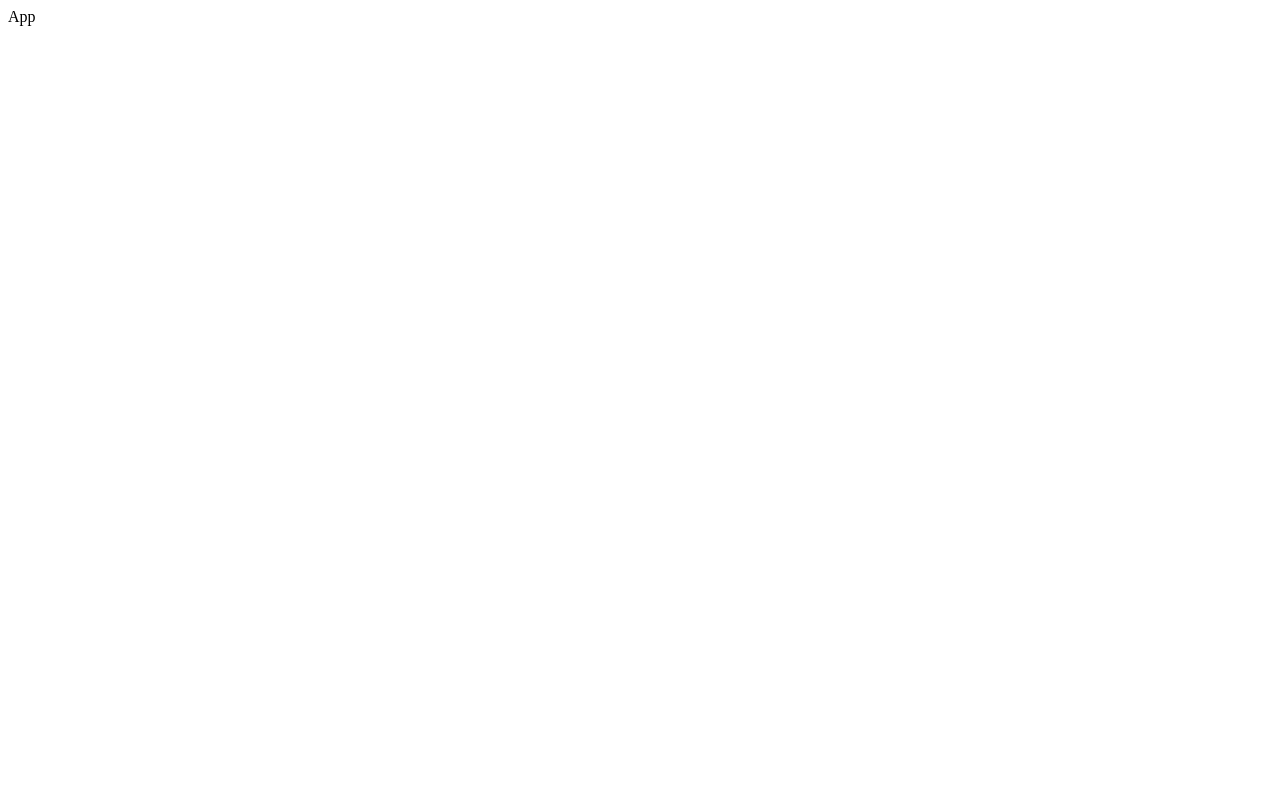
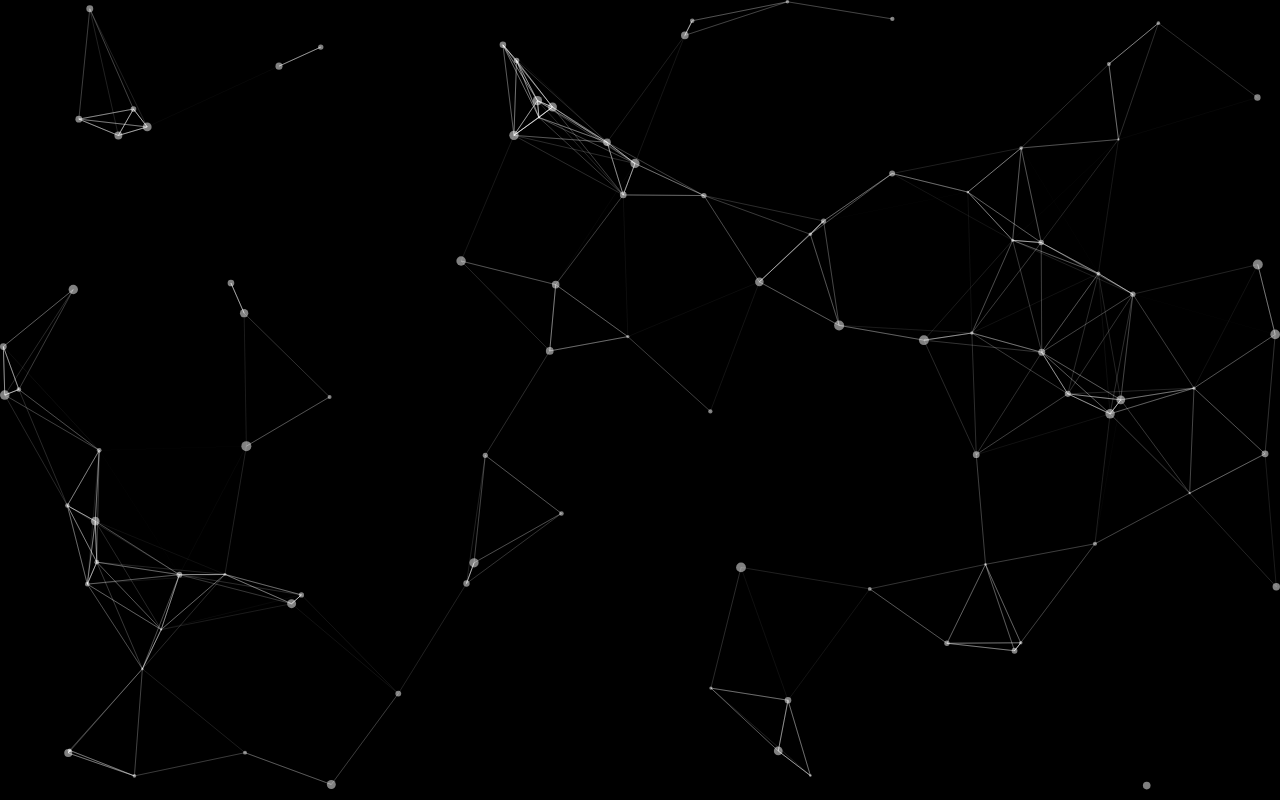
Before and after one commit to Vsaveload/NeuroNode, a React (Create React App) app in the folder client/: page / in a window 1280 px wide. Built offline with nearby package versions, Linux system fonts and the light colour scheme; the HTML template or start-up script is replaced by a standard one.

Commit message:
alpha version

```diff
--- a/client/package.json
+++ b/client/package.json
@@ -14,7 +14,9 @@
     "react-redux": "^8.0.4",
     "react-router-dom": "^6.4.1",
     "react-scripts": "5.0.1",
+    "react-tsparticles": "^2.3.2",
     "reactstrap": "^9.1.4",
+    "tsparticles": "^2.3.2",
     "web-vitals": "^2.1.4"
   },
   "scripts": {
--- a/client/src/App.jsx
+++ b/client/src/App.jsx
@@ -1,10 +1,9 @@
 import React from 'react';
+import FirstPage from './components/FirstPage/FirstPage';
 
 function App() {
   return (
-    <div className="App">
-      App
-    </div>
+    <FirstPage />
   );
 }
 
--- /dev/null
+++ b/client/src/components/FirstPage/FirstPage.jsx
@@ -0,0 +1,98 @@
+import Particles from 'react-tsparticles';
+import { loadFull } from 'tsparticles';
+import React, { useCallback } from 'react';
+
+function FirstPage() {
+  const particlesInit = useCallback(async (engine) => {
+    await loadFull(engine);
+  }, []);
+
+  const particlesLoaded = useCallback(async (container) => {
+    await console.log(container);
+  }, []);
+
+  return (
+    <Particles
+      id="tsparticles"
+      init={particlesInit}
+      loaded={particlesLoaded}
+      options={{
+        background: {
+          color: {
+            value: '#000000',
+          },
+        },
+        fpsLimit: 120,
+        interactivity: {
+          events: {
+            onClick: {
+              enable: true,
+              mode: 'repulse',
+            },
+            onHover: {
+              enable: true,
+              mode: 'grab',
+            },
+            resize: true,
+          },
+          modes: {
+            push: {
+              quantity: 4,
+            },
+            repulse: {
+              distance: 450,
+              duration: 0.5,
+            },
+            grab: {
+              distance: 400,
+              duration: 0.4,
+            },
+          },
+        },
+        particles: {
+          color: {
+            value: '#ffffff',
+          },
+          links: {
+            color: '#ffffff',
+            distance: 150,
+            enable: true,
+            opacity: 0.5,
+            width: 1,
+          },
+          collisions: {
+            enable: true,
+          },
+          move: {
+            directions: 'none',
+            enable: true,
+            outModes: {
+              default: 'bounce',
+            },
+            random: false,
+            speed: 4,
+            straight: false,
+          },
+          number: {
+            density: {
+              enable: true,
+              area: 800,
+            },
+            value: 80,
+          },
+          opacity: {
+            value: 0.5,
+          },
+          shape: {
+            type: 'circle',
+          },
+          size: {
+            value: { min: 1, max: 5 },
+          },
+        },
+        detectRetina: true,
+      }}
+    />
+  );
+}
+export default FirstPage;
```
Also changed, not shown: client/.eslintrc.js, 1 other file (tests, documents, lock files or other folders).
